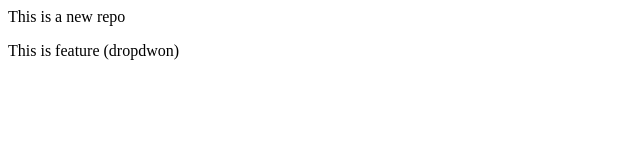
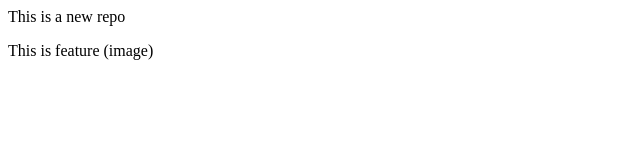
Before and after one commit to 7navee/localrepo, a plain HTML site: page index.html in a window 1280 px wide. Shown: the full height of the page, 0-640 px from the left. Drawn offline with Linux system fonts and the light colour scheme.

Commit message:
add image

```diff
--- a/index.html
+++ b/index.html
@@ -1,2 +1,2 @@
 <p>This is a new repo</p>
-<p>This is feature (dropdwon)</p>
+<p>This is feature (image)</p>
```
